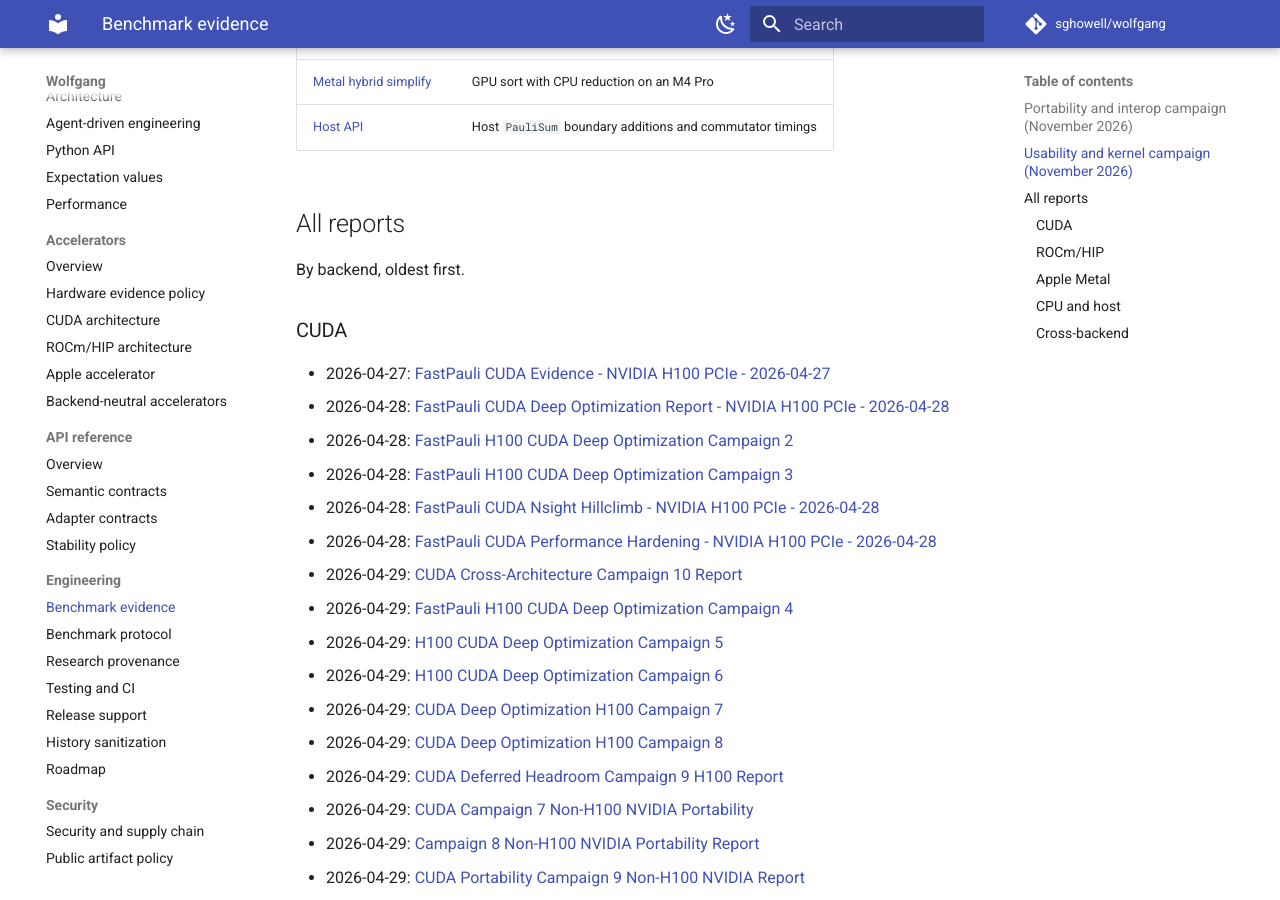
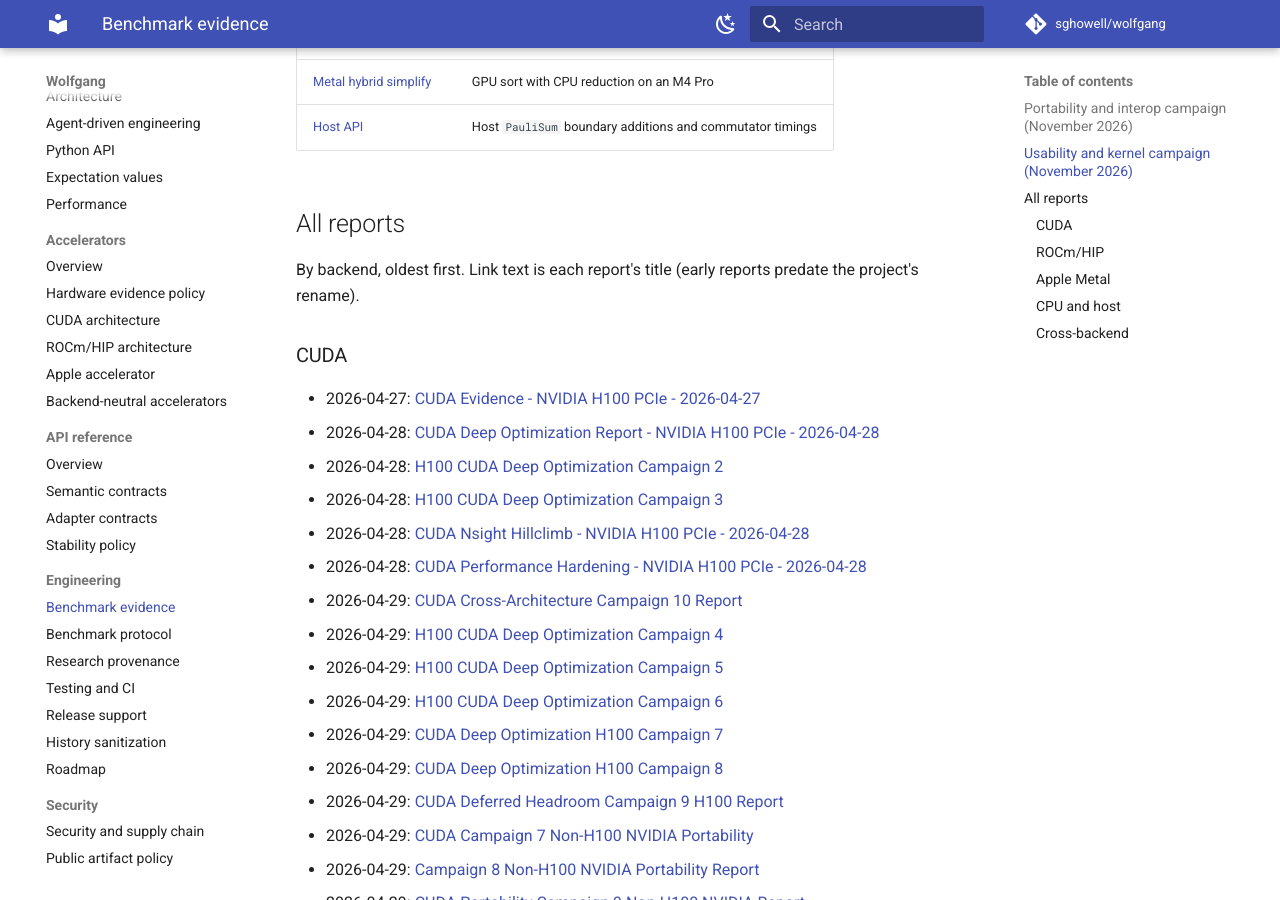
Before and after one commit to sghowell/wolfgang, an MkDocs documentation site: the page built from docs/benchmarks/index.md, in a window 1280 px wide and 900 px high, scrolled down 1482 px. Built offline with MkDocs 1.6.1 and Material for MkDocs 9.7.7, drawn with Linux system fonts in a browser that asks for light colours; comment, search, counter and statistics services are not loaded; some of the changed text lies outside the part shown.

```diff
--- a/docs/benchmarks/index.md
+++ b/docs/benchmarks/index.md
@@ -35,18 +35,18 @@
 
 ## All reports
 
-By backend, oldest first.
+By backend, oldest first. Link text is each report's title (early reports predate the project's rename).
 
 ### CUDA
 
-- 2026-04-27: [FastPauli CUDA Evidence - NVIDIA H100 PCIe - 2026-04-27](reports/cuda_phase11_h100_2026-04-27.md)
-- 2026-04-28: [FastPauli CUDA Deep Optimization Report - NVIDIA H100 PCIe - 2026-04-28](reports/cuda_deep_optimization_h100_2026-04-28.md)
-- 2026-04-28: [FastPauli H100 CUDA Deep Optimization Campaign 2](reports/cuda_deep_optimization_h100_campaign2_2026-04-28.md)
-- 2026-04-28: [FastPauli H100 CUDA Deep Optimization Campaign 3](reports/cuda_deep_optimization_h100_campaign3_2026-04-28.md)
-- 2026-04-28: [FastPauli CUDA Nsight Hillclimb - NVIDIA H100 PCIe - 2026-04-28](reports/cuda_h100_nsight_hillclimb_2026-04-28.md)
-- 2026-04-28: [FastPauli CUDA Performance Hardening - NVIDIA H100 PCIe - 2026-04-28](reports/cuda_h100_performance_hardening_2026-04-28.md)
+- 2026-04-27: [CUDA Evidence - NVIDIA H100 PCIe - 2026-04-27](reports/cuda_phase11_h100_2026-04-27.md)
+- 2026-04-28: [CUDA Deep Optimization Report - NVIDIA H100 PCIe - 2026-04-28](reports/cuda_deep_optimization_h100_2026-04-28.md)
+- 2026-04-28: [H100 CUDA Deep Optimization Campaign 2](reports/cuda_deep_optimization_h100_campaign2_2026-04-28.md)
+- 2026-04-28: [H100 CUDA Deep Optimization Campaign 3](reports/cuda_deep_optimization_h100_campaign3_2026-04-28.md)
+- 2026-04-28: [CUDA Nsight Hillclimb - NVIDIA H100 PCIe - 2026-04-28](reports/cuda_h100_nsight_hillclimb_2026-04-28.md)
+- 2026-04-28: [CUDA Performance Hardening - NVIDIA H100 PCIe - 2026-04-28](reports/cuda_h100_performance_hardening_2026-04-28.md)
 - 2026-04-29: [CUDA Cross-Architecture Campaign 10 Report](reports/cuda_cross_architecture_campaign10_2026-04-29.md)
-- 2026-04-29: [FastPauli H100 CUDA Deep Optimization Campaign 4](reports/cuda_deep_optimization_h100_campaign4_2026-04-29.md)
+- 2026-04-29: [H100 CUDA Deep Optimization Campaign 4](reports/cuda_deep_optimization_h100_campaign4_2026-04-29.md)
 - 2026-04-29: [H100 CUDA Deep Optimization Campaign 5](reports/cuda_deep_optimization_h100_campaign5_2026-04-29.md)
 - 2026-04-29: [H100 CUDA Deep Optimization Campaign 6](reports/cuda_deep_optimization_h100_campaign6_2026-04-29.md)
 - 2026-04-29: [CUDA Deep Optimization H100 Campaign 7](reports/cuda_deep_optimization_h100_campaign7_2026-04-29.md)
@@ -92,8 +92,8 @@
 
 ### CPU and host
 
-- 2026-04-25: [FastPauli CPU Evidence - Apple Silicon M4 Pro - 2026-04-25](reports/cpu_phase9_apple_silicon_m4_pro_2026-04-25.md)
-- 2026-04-25: [FastPauli CPU Evidence - x86_64 AMD EPYC 9654 - 2026-04-25](reports/cpu_phase9_x86_64_amd_epyc_9654_2026-04-25.md)
+- 2026-04-25: [CPU Evidence - Apple Silicon M4 Pro - 2026-04-25](reports/cpu_phase9_apple_silicon_m4_pro_2026-04-25.md)
+- 2026-04-25: [CPU Evidence - x86_64 AMD EPYC 9654 - 2026-04-25](reports/cpu_phase9_x86_64_amd_epyc_9654_2026-04-25.md)
 - 2026-08-21: [Wave 1B CPU Small-Shape Dispatch Report](reports/cpu_small_shape_dispatch_wave1b_2026-08-21.md)
 - 2026-09-21: [Python Boundary Hardening (2026-09-21)](reports/python_boundary_hardening_2026-09-21.md)
 - 2026-11-03: [CPU Parallel Simplify With oneTBB](reports/cpu_parallel_simplify_2026-11-03.md)
```
Also changed, not shown: AGENTS.md (+1 -1 lines).
